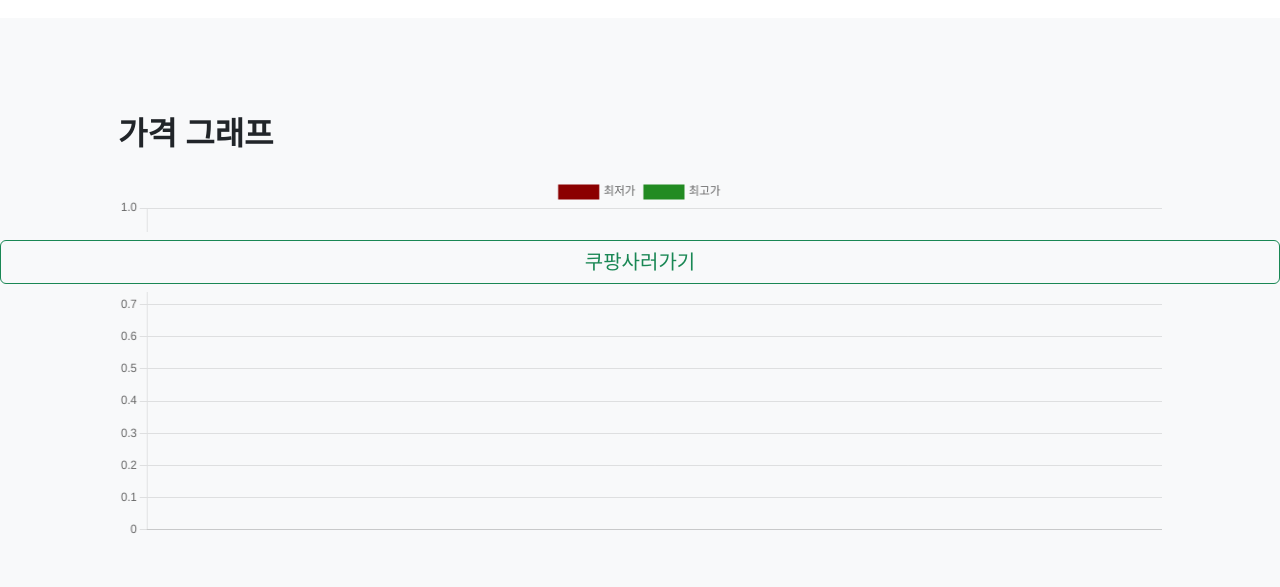
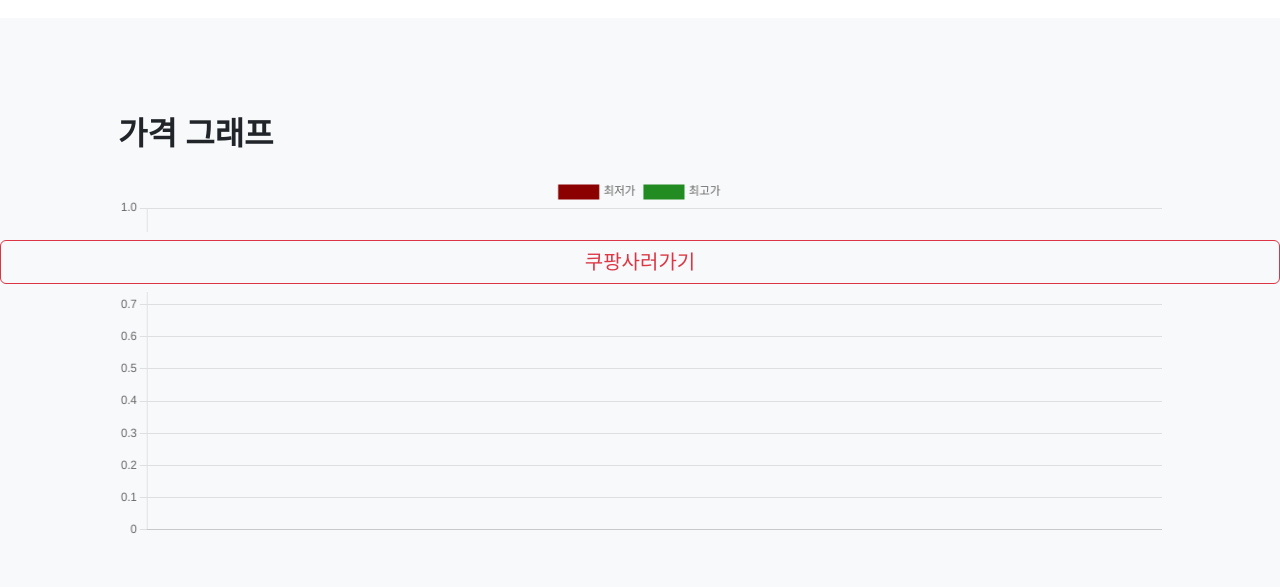
Before and after one commit to maie421/track-price-changes, a Flask app: template web/templates/product.html in a window 1280 px wide. Shown: the part 508-1095 px from the top of the page. Run offline with Flask 3, Linux system fonts and the light colour scheme; the template is opened without the code that fills it: most values are stand-ins (such as "Sample title", 1, 10 or a date in 2020); grey boxes marked "Sample" are stand-in pictures; some libraries are stand-ins or nearby versions.

Commit message:
feat : button 수정

```diff
--- a/web/templates/product.html
+++ b/web/templates/product.html
@@ -46,7 +46,7 @@
         {% include "common/notice.html" %}
         <nav class="navbar navbar-light fixed-bottom bg-light">
             <div style="width:100%;">
-                <a class="btn btn-outline-success" style="font-size:20px;width:100%;" role="button" target="_blank" href="https://www.coupang.com/vp/products/{{ product.product_id }}">쿠팡사러가기</a>
+                <a class="btn btn-outline-danger" style="font-size:20px;width:100%;" role="button" target="_blank" href="https://www.coupang.com/vp/products/{{ product.product_id }}">쿠팡사러가기</a>
             </div>
         </nav>
         <!-- Footer-->
```
